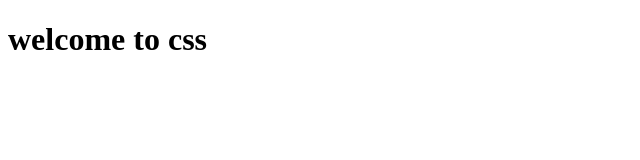
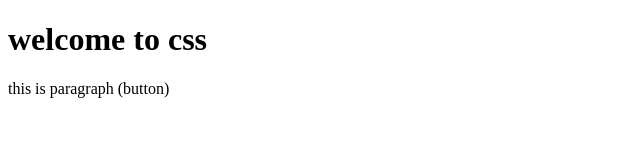
Before and after one commit to roshni-patel123/localrepo, a plain HTML site: page index.html in a window 1280 px wide. Shown: the whole page, without its empty margins (0-640 px from the left). Drawn offline with Linux system fonts and the light colour scheme.

Commit message:
add a para

```diff
--- a/index.html
+++ b/index.html
@@ -7,5 +7,7 @@
 </head>
 <body>
     <h1>welcome to css</h1>
+    <p>this is paragraph (button) </p>
+
 </body>
 </html>
```
